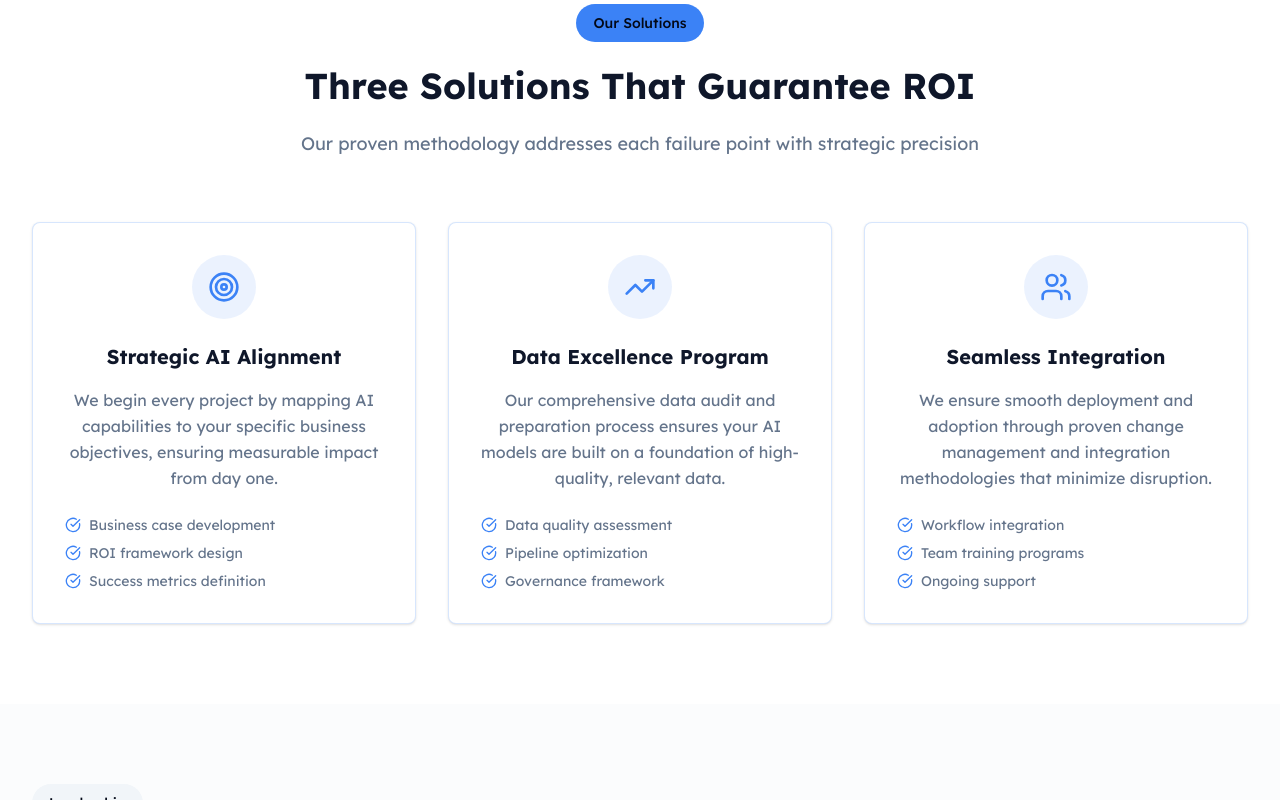
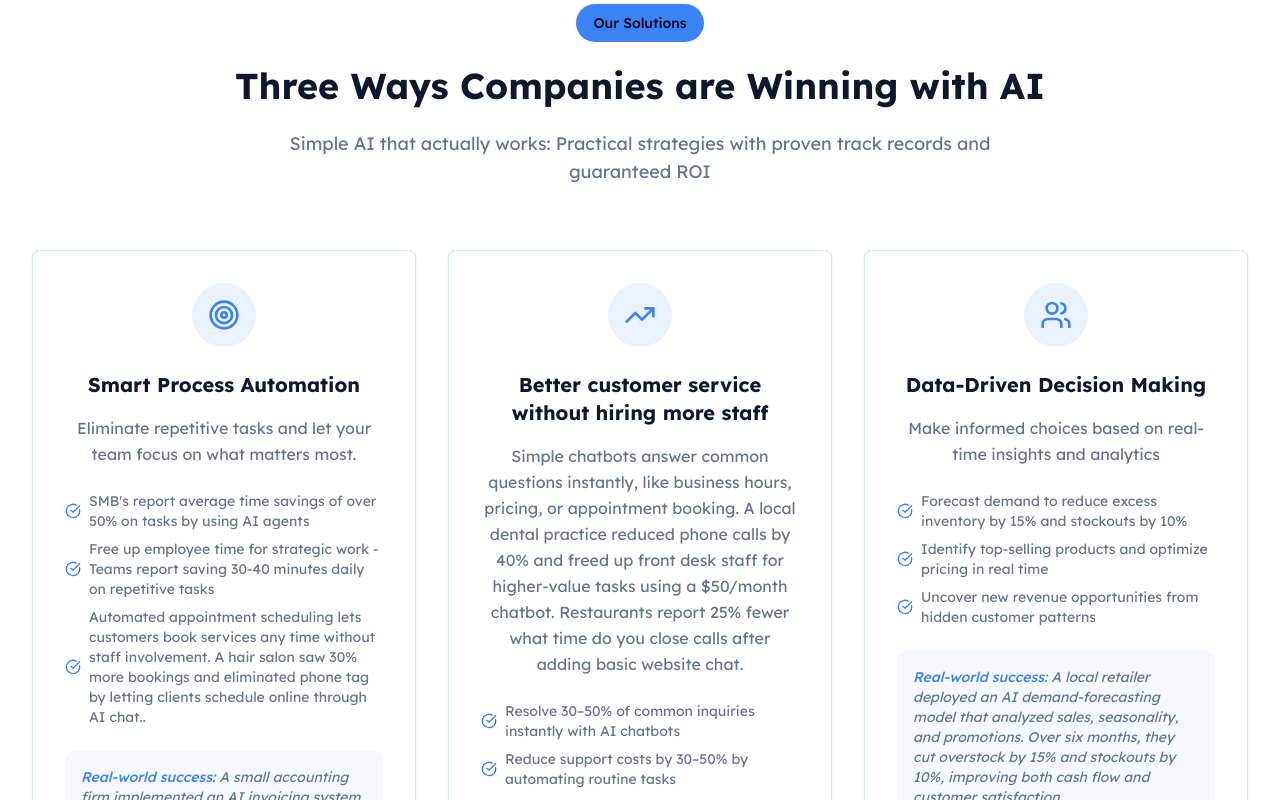
Before and after one commit to HamletHub/palmbeachesai, a Next.js app: page / in a window 1280 px wide. Shown: the part 1440-2240 px from the top of the page. Built offline with nearby package versions, Linux system fonts and the light colour scheme.

Commit message:
updated copy for front page

```diff
--- a/src/components/SolutionsCards.tsx
+++ b/src/components/SolutionsCards.tsx
@@ -5,33 +5,36 @@ import { CheckCircle, Target, TrendingUp, Users } from 'lucide-react';
 const solutionsData = [
   {
     icon: Target,
-    title: "Strategic AI Alignment",
-    description: "We begin every project by mapping AI capabilities to your specific business objectives, ensuring measurable impact from day one.",
+    title: "Smart Process Automation",
+    description: "Eliminate repetitive tasks and let your team focus on what matters most.",
     features: [
-      "Business case development",
-      "ROI framework design",
-      "Success metrics definition"
-    ]
+      "SMB's report average time savings of over 50% on tasks by using AI agents",
+      "Free up employee time for strategic work - Teams report saving 30-40 minutes daily on repetitive tasks",
+      "Automated appointment scheduling lets customers book services any time without staff involvement. A hair salon saw 30% more bookings and eliminated phone tag by letting clients schedule online through AI chat.."
+    ],
+    realLifeSolution: "A small accounting firm implemented an AI invoicing system that automatically extracts client data, matches payments, and flags exceptions—saving 10 hours of manual work per week and eliminating invoice errors"
   },
   {
     icon: TrendingUp,
-    title: "Data Excellence Program",
-    description: "Our comprehensive data audit and preparation process ensures your AI models are built on a foundation of high-quality, relevant data.",
+    title: "Better customer service without hiring more staff",
+    description: "Simple chatbots answer common questions instantly, like business hours, pricing, or appointment booking. A local dental practice reduced phone calls by 40% and freed up front desk staff for higher-value tasks using a $50/month chatbot. Restaurants report 25% fewer what time do you close calls after adding basic website chat.",
     features: [
-      "Data quality assessment",
-      "Pipeline optimization",
-      "Governance framework"
-    ]
+      "Resolve 30–50% of common inquiries instantly with AI chatbots",
+      "Reduce support costs by 30–50% by automating routine tasks",
+      "Boost customer satisfaction by 20–30% with faster, more accurate responses"
+    ],
+    realLifeSolution: "A boutique e-commerce store used an AI chatbot (ManyChat) to handle order tracking and product FAQs. Within three months, 40% of chat requests were fully automated, leading to a 15% jump in repeat purchases."
   },
   {
     icon: Users,
-    title: "Seamless Integration",
-    description: "We ensure smooth deployment and adoption through proven change management and integration methodologies that minimize disruption.",
+    title: "Data-Driven Decision Making",
+    description: "Make informed choices based on real-time insights and analytics",
     features: [
-      "Workflow integration",
-      "Team training programs",
-      "Ongoing support"
-    ]
+      "Forecast demand to reduce excess inventory by 15% and stockouts by 10%",
+      "Identify top-selling products and optimize pricing in real time",
+      "Uncover new revenue opportunities from hidden customer patterns"
+    ],
+    realLifeSolution: "A local retailer deployed an AI demand-forecasting model that analyzed sales, seasonality, and promotions. Over six months, they cut overstock by 15% and stockouts by 10%, improving both cash flow and customer satisfaction."
   }
 ];
 
@@ -44,10 +47,10 @@ export function SolutionsCards() {
             Our Solutions
           </Badge>
           <h2 className="text-3xl lg:text-4xl font-bold text-primary mb-6">
-            Three Solutions That Guarantee ROI
+            Three Ways Companies are Winning with AI
           </h2>
           <p className="text-lg text-muted-foreground max-w-3xl mx-auto">
-            Our proven methodology addresses each failure point with strategic precision
+          Simple AI that actually works: Practical strategies with proven track records and guaranteed ROI
           </p>
         </div>
 
@@ -64,13 +67,18 @@ export function SolutionsCards() {
                   <p className="text-muted-foreground leading-relaxed mb-6">
                     {solution.description}
                   </p>
-                  <div className="space-y-2 text-left">
+                  <div className="space-y-2 text-left mb-6">
                     {solution.features.map((feature, featureIndex) => (
                       <div key={featureIndex} className="flex items-center">
                         <CheckCircle className="h-4 w-4 text-accent mr-2 flex-shrink-0" />
                         <span className="text-sm text-muted-foreground">{feature}</span>
                       </div>
                     ))}
+                  </div>
+                  <div className="bg-accent/5 p-4 rounded-lg text-left">
+                    <p className="text-sm text-muted-foreground italic">
+                      <strong className="text-accent font-medium">Real-world success:</strong> {solution.realLifeSolution}
+                    </p>
                   </div>
                 </CardContent>
               </Card>
```
